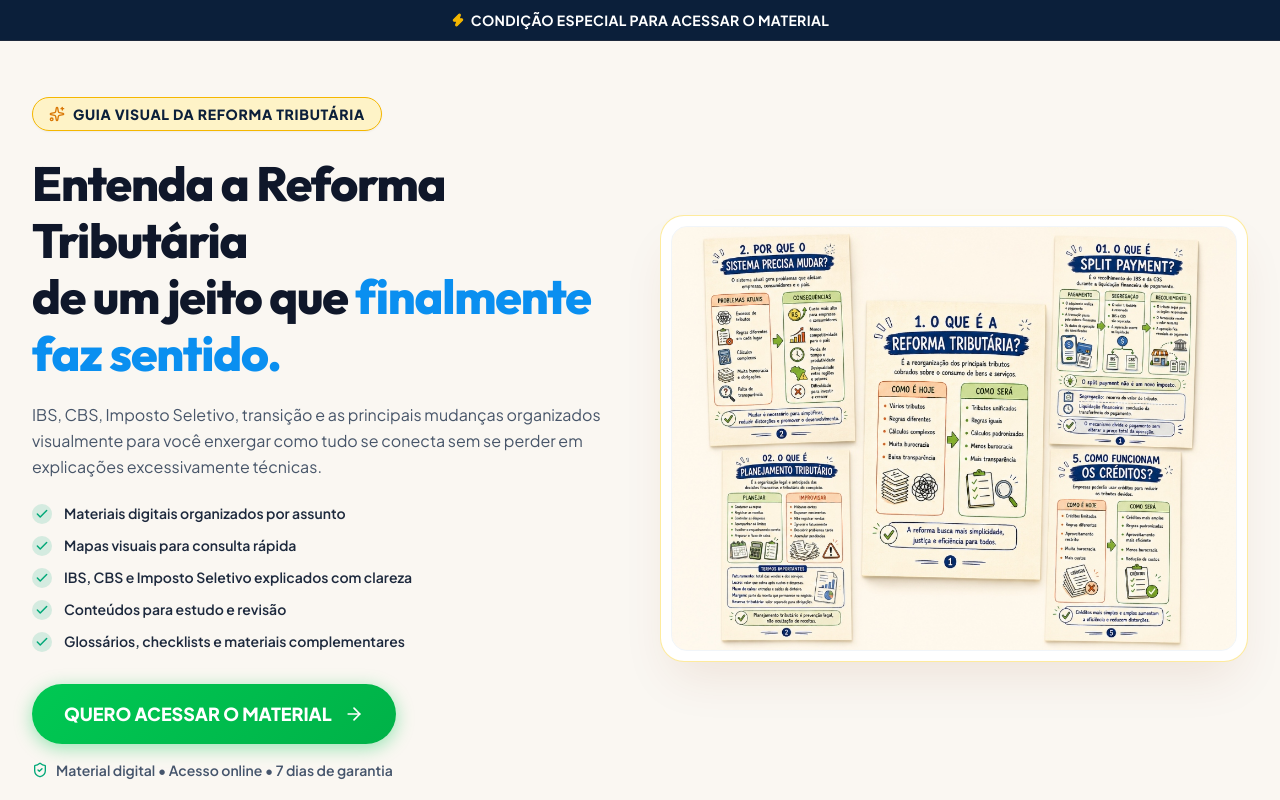
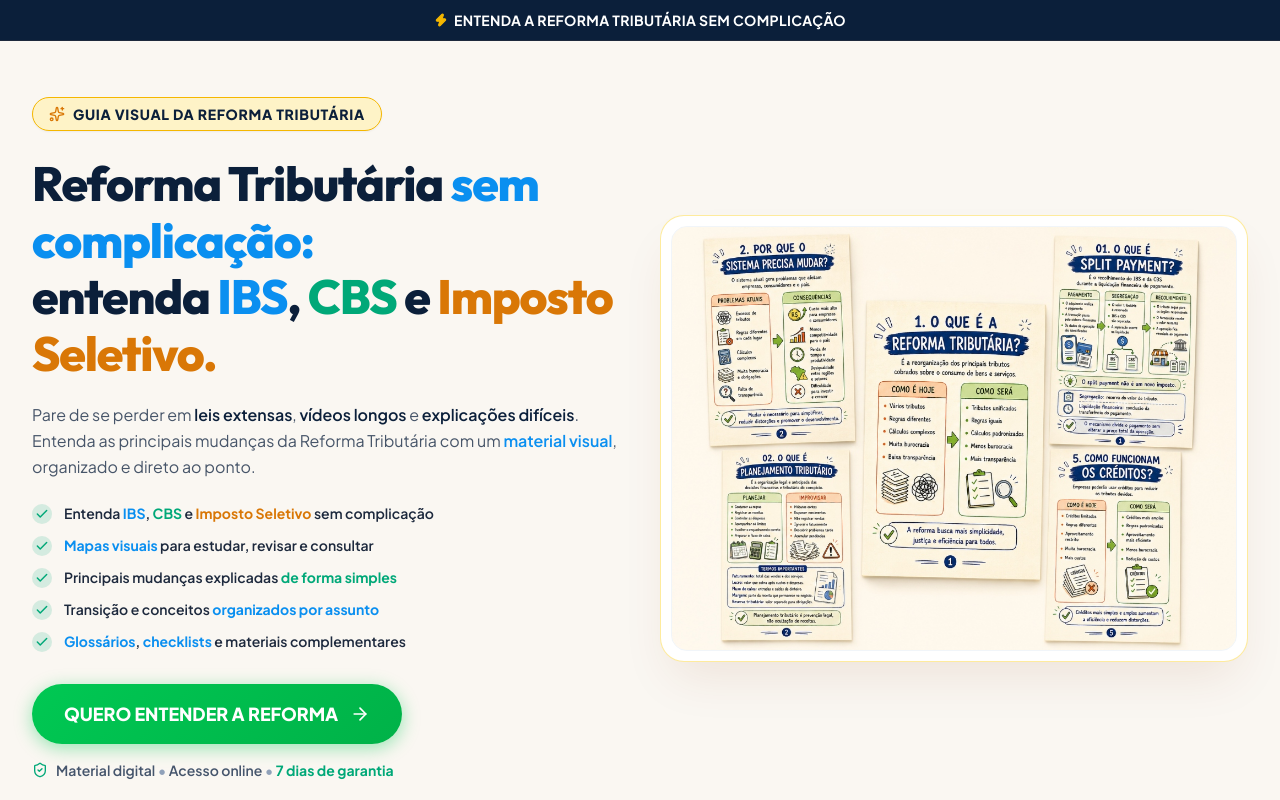
Before and after one commit to henriquecarreto/REFORMA-TRIBUTARIA, a React (Vite) app: page / in a window 1280 px wide. Shown: the top 800 px of the page. Built offline with nearby package versions, Linux system fonts and the light colour scheme.

Commit message:
style(copy): update copy and strategic word color highlights in top bar and hero section

```diff
--- a/src/components/AnnouncementBar.tsx
+++ b/src/components/AnnouncementBar.tsx
@@ -5,7 +5,7 @@ export const AnnouncementBar: React.FC = () => {
   return (
     <div className="bg-[#0B1F3A] text-white text-xs sm:text-sm font-semibold tracking-wide py-2.5 px-4 text-center border-b border-slate-800 flex items-center justify-center gap-1.5">
       <Zap className="w-3.5 h-3.5 text-[#F5B700] fill-[#F5B700] shrink-0" />
-      <span className="text-white font-bold tracking-wide">CONDIÇÃO ESPECIAL PARA ACESSAR O MATERIAL</span>
+      <span className="text-white font-bold tracking-wide">ENTENDA A REFORMA TRIBUTÁRIA SEM COMPLICAÇÃO</span>
     </div>
   );
 };
--- a/src/components/HeroSection.tsx
+++ b/src/components/HeroSection.tsx
@@ -1,7 +1,6 @@
 import React from 'react';
 import { siteConfig } from '../config/siteConfig';
 import { trackInitiateCheckoutAndNavigate } from '../utils/pixel';
-import { heroBenefits } from '../data/landingData';
 import { Check, ArrowRight, ShieldCheck, Sparkles } from 'lucide-react';
 
 export const HeroSection: React.FC = () => {
@@ -32,29 +31,63 @@ export const HeroSection: React.FC = () => {
               <span>GUIA VISUAL DA REFORMA TRIBUTÁRIA</span>
             </div>
 
-            {/* 2. TÍTULO PRINCIPAL */}
-            <h1 className="text-3xl sm:text-4xl lg:text-5xl font-extrabold text-[#0F172A] leading-[1.18] tracking-tight mb-5">
-              Entenda a Reforma Tributária <br className="hidden sm:inline" />
-              de um jeito que <span className="text-[#0A8FF0]">finalmente faz sentido.</span>
+            {/* 2. TÍTULO PRINCIPAL (HEADLINE COM JOGO DE CORES) */}
+            <h1 className="text-3xl sm:text-4xl lg:text-5xl font-extrabold text-[#0B1F3A] leading-[1.18] tracking-tight mb-5">
+              Reforma Tributária <span className="text-[#0A8FF0]">sem complicação:</span> <br className="hidden sm:inline" />
+              entenda <span className="text-[#0A8FF0]">IBS</span>, <span className="text-[#00A878]">CBS</span> e <span className="text-[#D97706]">Imposto Seletivo.</span>
             </h1>
 
-            {/* 3. SUBTÍTULO */}
+            {/* 3. SUBTÍTULO COM DESTAQUES PONTUAIS */}
             <p className="text-sm sm:text-base text-[#475569] leading-relaxed mb-6 font-normal max-w-2xl">
-              IBS, CBS, Imposto Seletivo, transição e as principais mudanças organizados visualmente para você enxergar como tudo se conecta sem se perder em explicações excessivamente técnicas.
+              Pare de se perder em <span className="font-semibold text-[#0B1F3A]">leis extensas</span>, <span className="font-semibold text-[#0B1F3A]">vídeos longos</span> e <span className="font-semibold text-[#0B1F3A]">explicações difíceis</span>. Entenda as principais mudanças da Reforma Tributária com um <span className="font-semibold text-[#0A8FF0]">material visual</span>, organizado e direto ao ponto.
             </p>
 
-            {/* 4. LISTA DE BENEFÍCIOS */}
+            {/* 4. LISTA DE BENEFÍCIOS COM DESTAQUES DE CORES */}
             <ul className="space-y-3 mb-8 w-full">
-              {heroBenefits.map((benefit, index) => (
-                <li key={index} className="flex items-center gap-3">
+              <li className="flex items-center gap-3">
                 <div className="w-5 h-5 rounded-full bg-[#00A878]/15 text-[#00A878] flex items-center justify-center shrink-0">
                   <Check className="w-3.5 h-3.5 stroke-[2.5]" />
                 </div>
                 <span className="text-xs sm:text-sm font-semibold text-slate-800 leading-snug">
-                    {benefit}
+                  Entenda <span className="text-[#0A8FF0] font-bold">IBS</span>, <span className="text-[#00A878] font-bold">CBS</span> e <span className="text-[#D97706] font-bold">Imposto Seletivo</span> sem complicação
                 </span>
               </li>
-              ))}
+
+              <li className="flex items-center gap-3">
+                <div className="w-5 h-5 rounded-full bg-[#00A878]/15 text-[#00A878] flex items-center justify-center shrink-0">
+                  <Check className="w-3.5 h-3.5 stroke-[2.5]" />
+                </div>
+                <span className="text-xs sm:text-sm font-semibold text-slate-800 leading-snug">
+                  <span className="text-[#0A8FF0] font-bold">Mapas visuais</span> para estudar, revisar e consultar
+                </span>
+              </li>
+
+              <li className="flex items-center gap-3">
+                <div className="w-5 h-5 rounded-full bg-[#00A878]/15 text-[#00A878] flex items-center justify-center shrink-0">
+                  <Check className="w-3.5 h-3.5 stroke-[2.5]" />
+                </div>
+                <span className="text-xs sm:text-sm font-semibold text-slate-800 leading-snug">
+                  Principais mudanças explicadas <span className="text-[#00A878] font-bold">de forma simples</span>
+                </span>
+              </li>
+
+              <li className="flex items-center gap-3">
+                <div className="w-5 h-5 rounded-full bg-[#00A878]/15 text-[#00A878] flex items-center justify-center shrink-0">
+                  <Check className="w-3.5 h-3.5 stroke-[2.5]" />
+                </div>
+                <span className="text-xs sm:text-sm font-semibold text-slate-800 leading-snug">
+                  Transição e conceitos <span className="text-[#0A8FF0] font-bold">organizados por assunto</span>
+                </span>
+              </li>
+
+              <li className="flex items-center gap-3">
+                <div className="w-5 h-5 rounded-full bg-[#00A878]/15 text-[#00A878] flex items-center justify-center shrink-0">
+                  <Check className="w-3.5 h-3.5 stroke-[2.5]" />
+                </div>
+                <span className="text-xs sm:text-sm font-semibold text-slate-800 leading-snug">
+                  <span className="text-[#0A8FF0] font-bold">Glossários</span>, <span className="text-[#0A8FF0] font-bold">checklists</span> e materiais complementares
+                </span>
+              </li>
             </ul>
 
             {/* 5. BOTÃO CTA PRINCIPAL */}
@@ -63,19 +96,21 @@ export const HeroSection: React.FC = () => {
                 onClick={scrollToPricing}
                 className="btn-cta-primary w-full sm:w-auto text-white font-extrabold text-base sm:text-lg px-8 py-4 rounded-full flex items-center justify-center gap-3 cursor-pointer group shadow-xl hover:scale-[1.02] transition-all"
               >
-                <span>QUERO ACESSAR O MATERIAL</span>
+                <span>QUERO ENTENDER A REFORMA</span>
                 <ArrowRight className="w-5 h-5 group-hover:translate-x-1 transition-transform" />
               </button>
 
               <div className="flex items-center gap-2 text-xs sm:text-sm font-semibold text-slate-600 pt-1">
                 <ShieldCheck className="w-4 h-4 text-[#00A878]" />
-                <span>Material digital • Acesso online • 7 dias de garantia</span>
+                <span>
+                  Material digital <span className="text-slate-400">•</span> Acesso online <span className="text-slate-400">•</span> <span className="text-[#00A878] font-bold">7 dias de garantia</span>
+                </span>
               </div>
             </div>
 
           </div>
 
-          {/* LADO DIREITO — MOCKUP / IMAGEM DO MATERIAL (AMPLIADA) */}
+          {/* LADO DIREITO — MOCKUP / IMAGEM DO MATERIAL (MANTIDA 100% INTACTA) */}
           <div className="lg:col-span-6 w-full flex justify-center lg:justify-end">
             <div className="relative w-full bg-white p-1.5 sm:p-2.5 rounded-3xl border border-amber-200/80 shadow-2xl shadow-amber-900/10 transition-transform duration-300 hover:scale-[1.01]">
               <div className="rounded-2xl overflow-hidden bg-slate-50 border border-slate-100">
@@ -94,3 +129,5 @@ export const HeroSection: React.FC = () => {
     </section>
   );
 };
+
+export default HeroSection;
```
Lines whose indentation alone changed are shown as unchanged.
